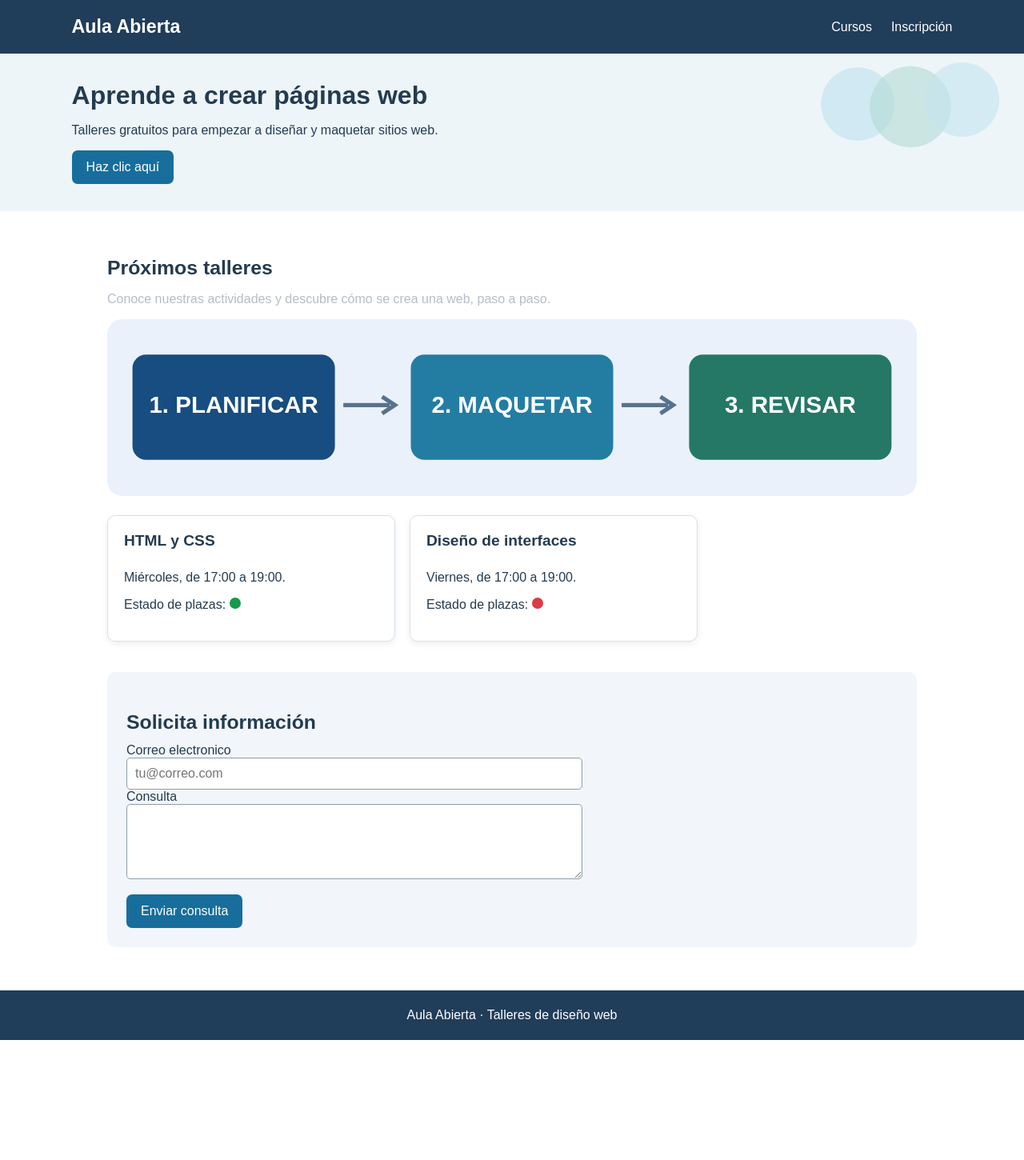
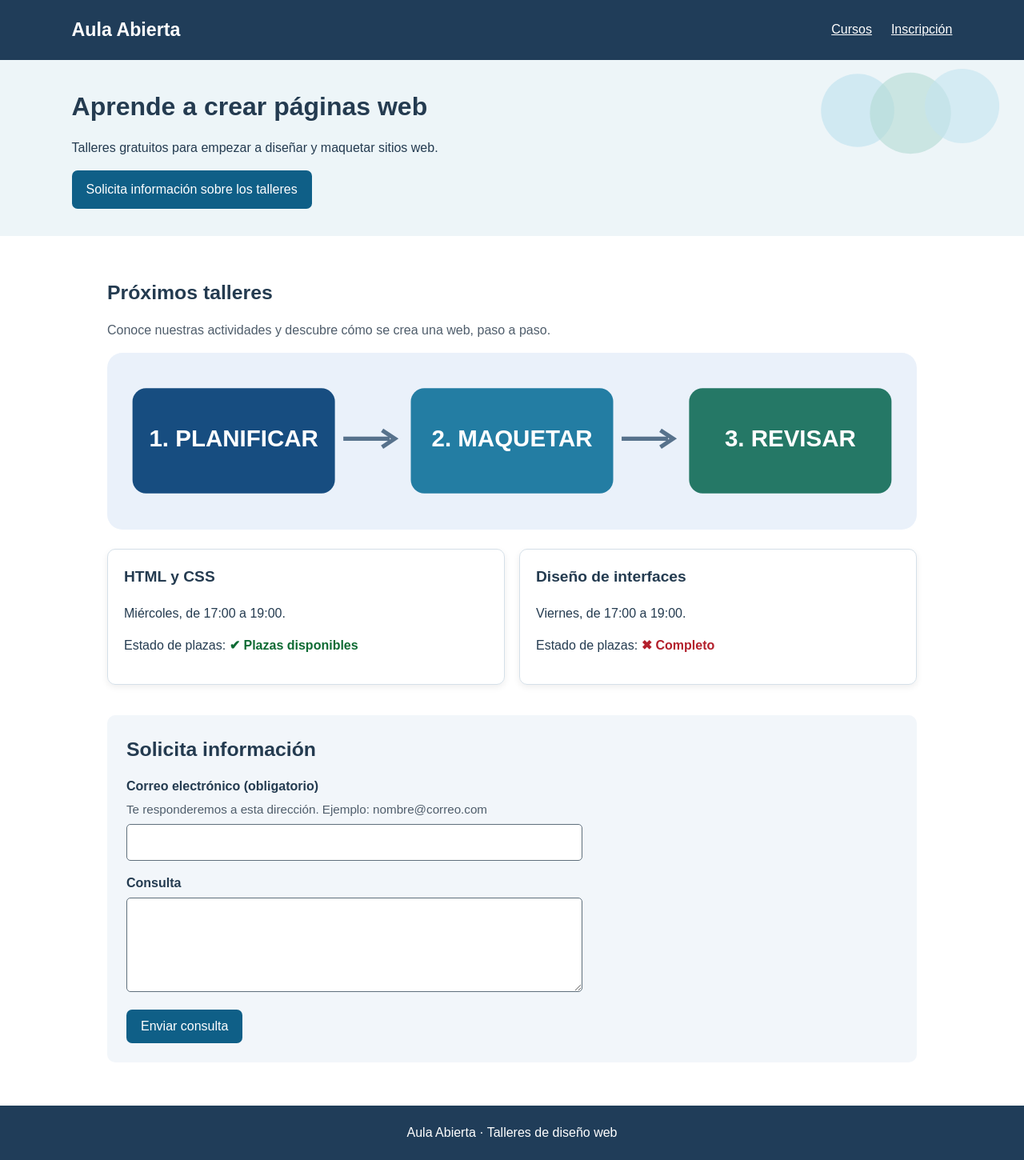
Before and after one commit to rSainz21/DAW2, a PHP site: page / in a window 1280 px wide. Shown: the whole page at 80% size. Before the commit the page ends 1300 px from the top, so only its background shows below. Run offline with PHP 8.4, Linux system fonts and the light colour scheme.

Commit message:
inicio de la practica 2 de diw(terminar en casa) accesibilidad y SEO

```diff
--- a/DIW/Tema5/Práctica 1 Unidad 5/estilos.css
+++ b/DIW/Tema5/Práctica 1 Unidad 5/estilos.css
@@ -1,28 +1,255 @@
-* { box-sizing: border-box; }
-body { margin: 0; font-family: Arial, sans-serif; color: #243b50; background: #ffffff; }
-.cabecera { background: #203d59; color: white; padding: 20px 7%; display: flex; justify-content: space-between; align-items: center; }
-.marca { font-size: 1.45rem; font-weight: bold; }
-.menu { display: flex; gap: 24px; }
-.menu a { color: white; text-decoration: none; }
-.hero { background: #edf5f8; padding: 34px 7%; position: relative; overflow: hidden; }
-.hero h2 { position: relative; margin: 0 0 12px; font-size: 2rem; }
-.hero p { position: relative; max-width: 580px; }
-.decoracion { position: absolute; width: 250px; top: 4px; right: 10px; opacity: .6; pointer-events: none; }
-.boton-enlace, button { display: inline-block; background: #176e9c; color: white; padding: 12px 18px; border-radius: 7px; text-decoration: none; border: 0; cursor: pointer; font-size: 1rem; }
-.contenedor { max-width: 1060px; margin: auto; padding: 32px 24px; }
-.contenedor h3 { font-size: 1.55rem; margin-bottom: 12px; }
-.introduccion { color: #b6bdc6; }
-.proceso { display: block; width: 100%; margin: 16px 0 24px; border-radius: 12px; }
-.tarjetas { display: grid; grid-template-columns: 360px 360px; gap: 18px; }
-.tarjeta { border: 1px solid #d5e0e9; border-radius: 10px; padding: 20px; box-shadow: 0 3px 9px #00000012; }
-.tarjeta h4 { margin-top: 0; font-size: 1.2rem; }
-.estado { display: inline-block; width: 14px; height: 14px; border-radius: 50%; }
-.estado.disponible { background: #15994b; }
-.estado.completo { background: #dc3c48; }
-.registro { margin-top: 38px; padding: 24px; background: #f2f6fa; border-radius: 10px; }
-.registro form { max-width: 570px; }
-.registro form p { margin: 16px 0 6px; }
-input, textarea { width: 100%; font: inherit; padding: 10px; border: 1px solid #8d9ba6; border-radius: 5px; }
-.registro button { margin-top: 15px; }
-.pie { margin-top: 22px; padding: 22px; text-align: center; background: #203d59; color: white; }
-a:focus, button:focus, input:focus, textarea:focus { outline: none; }
+* {
+    box-sizing: border-box;
+}
+
+body {
+    margin: 0;
+    font-family: Arial, sans-serif;
+    color: #243b50;
+    background: #ffffff;
+    line-height: 1.5;
+}
+
+/* Enlace "Saltar al contenido": oculto fuera de pantalla hasta que recibe el foco */
+.saltar {
+    position: absolute;
+    left: -9999px;
+    top: 10px;
+    background: #ffffff;
+    color: #203d59;
+    padding: 10px 16px;
+    font-weight: bold;
+}
+
+.saltar:focus {
+    left: 10px;
+}
+
+/* Cabecera */
+.cabecera {
+    background: #203d59;
+    color: white;
+    padding: 20px 7%;
+    display: flex;
+    flex-wrap: wrap;
+    justify-content: space-between;
+    align-items: center;
+    gap: 12px;
+}
+
+.marca {
+    margin: 0;
+    font-size: 1.45rem;
+    font-weight: bold;
+}
+
+.menu ul {
+    list-style: none;
+    margin: 0;
+    padding: 0;
+    display: flex;
+    flex-wrap: wrap;
+    gap: 24px;
+}
+
+.menu a {
+    color: white;
+    text-decoration: underline;
+}
+
+/* Hero */
+.hero {
+    background: #edf5f8;
+    padding: 34px 7%;
+    position: relative;
+    overflow: hidden;
+}
+
+.hero h1 {
+    position: relative;
+    margin: 0 0 12px;
+    font-size: 2rem;
+}
+
+.hero p {
+    position: relative;
+    max-width: 580px;
+}
+
+.decoracion {
+    position: absolute;
+    width: 250px;
+    top: 4px;
+    right: 10px;
+    opacity: .6;
+    pointer-events: none;
+}
+
+/* Botones (blanco sobre #0f5f87 = 6,98:1) */
+.boton-enlace,
+button {
+    position: relative;
+    display: inline-block;
+    background: #0f5f87;
+    color: white;
+    padding: 12px 18px;
+    border-radius: 7px;
+    text-decoration: none;
+    border: 0;
+    cursor: pointer;
+    font-size: 1rem;
+}
+
+.boton-enlace:hover,
+button:hover {
+    background: #203d59;
+}
+
+/* Contenido */
+.contenedor {
+    max-width: 1060px;
+    margin: auto;
+    padding: 32px 24px;
+}
+
+.contenedor h2 {
+    font-size: 1.55rem;
+    margin-bottom: 12px;
+}
+
+/* Antes #b6bdc6 (1,89:1). Ahora #4f5d6b sobre blanco = 6,75:1 */
+.introduccion {
+    color: #4f5d6b;
+}
+
+.proceso {
+    display: block;
+    width: 100%;
+    height: auto;
+    margin: 16px 0 24px;
+    border-radius: 12px;
+}
+
+/* Tarjetas: dos columnas flexibles en lugar de 360px fijos */
+.tarjetas {
+    display: grid;
+    grid-template-columns: 1fr 1fr;
+    gap: 18px;
+}
+
+.tarjeta {
+    border: 1px solid #d5e0e9;
+    border-radius: 10px;
+    padding: 20px;
+    box-shadow: 0 3px 9px #00000012;
+}
+
+.tarjeta h3 {
+    margin-top: 0;
+    font-size: 1.2rem;
+}
+
+/* Estados: texto + icono + color (el color ya no es la única pista) */
+.estado {
+    font-weight: bold;
+}
+
+.estado.disponible {
+    color: #0f6b34;
+}
+
+/* 6,62:1 sobre blanco */
+.estado.completo {
+    color: #b3202c;
+}
+
+/* 6,65:1 sobre blanco */
+
+/* Formulario */
+.registro {
+    margin-top: 38px;
+    padding: 24px;
+    background: #f2f6fa;
+    border-radius: 10px;
+}
+
+.registro h2 {
+    margin-top: 0;
+}
+
+.registro form {
+    max-width: 570px;
+}
+
+label {
+    display: block;
+    margin: 16px 0 6px;
+    font-weight: bold;
+}
+
+.ayuda {
+    margin: 0 0 6px;
+    font-size: .95rem;
+    color: #4f5d6b;
+}
+
+/* Borde #5f6f7c: 4,77:1 sobre el fondo del formulario (mínimo 3:1 para componentes) */
+input,
+textarea {
+    width: 100%;
+    font: inherit;
+    padding: 10px;
+    border: 1px solid #5f6f7c;
+    border-radius: 5px;
+}
+
+.registro button {
+    margin-top: 15px;
+}
+
+/* Pie */
+.pie {
+    margin-top: 22px;
+    padding: 22px;
+    text-align: center;
+    background: #203d59;
+    color: white;
+}
+
+.pie p {
+    margin: 0;
+}
+
+/* (g) Foco visible: se elimina el "outline: none" y se pone un contorno claro */
+a:focus,
+button:focus,
+input:focus,
+textarea:focus {
+    outline: 3px solid #203d59;
+    outline-offset: 3px;
+}
+
+/* Sobre fondo oscuro el contorno es amarillo (#ffd166 sobre #203d59 = 7,78:1) */
+.cabecera a:focus,
+.saltar:focus {
+    outline-color: #ffd166;
+}
+
+/* (h) Pantallas estrechas y zoom al 200 % */
+@media (max-width: 700px) {
+    .tarjetas {
+        grid-template-columns: 1fr;
+    }
+
+    .decoracion {
+        display: none;
+    }
+
+    .hero h1 {
+        font-size: 1.6rem;
+    }
+
+    .contenedor {
+        padding: 24px 16px;
+    }
+}
--- a/DIW/Tema5/Práctica 1 Unidad 5/index.html
+++ b/DIW/Tema5/Práctica 1 Unidad 5/index.html
@@ -6,59 +6,84 @@
     <meta name="viewport" content="width=device-width, initial-scale=1.0">
     <title>Página</title>
     <link rel="stylesheet" href="estilos.css">
+    <link rel="icon" href="#">
 </head>
 
 <body>
+    <!-- Enlace para saltar directamente al contenido con el teclado -->
+    <a class="saltar" href="#contenido">Saltar al contenido principal</a>
 
-    <header>
-        <div class="cabecera">
-            <div class="marca">Aula Abierta</div>
-            <div class="menu">
-                <a href="#cursos">Cursos</a>
-                <a href="#inscripcion">Inscripción</a>
-            </div>
-        </div>
+    <!-- (b) Etiquetas semánticas en lugar de div -->
+    <header class="cabecera">
+        <p class="marca">Aula Abierta</p>
+        <nav class="menu" aria-label="Menú principal">
+            <ul>
+                <li><a href="#cursos">Cursos</a></li>
+                <li><a href="#inscripcion">Inscripción</a></li>
+            </ul>
+        </nav>
     </header>
 
-    <div class="hero" id="inicio">
-        <img class="decoracion" src="img/decoracion.svg" alt="Tres círculos decorativos azules y verdes">
-        <h2>Aprende a crear páginas web</h2>
+    <main id="contenido">
+        <section class="hero" id="inicio">
+            <!-- (c) Imagen decorativa: alt vacío para que el lector de pantalla la ignore -->
+            <img class="decoracion" src="img/decoracion.svg" alt="">
+            <!-- (b) La página empieza por un h1 -->
+            <h1>Aprende a crear páginas web</h1>
             <p>Talleres gratuitos para empezar a diseñar y maquetar sitios web.</p>
-        <a class="boton-enlace" href="#inscripcion">Haz clic aquí</a>
-    </div>
+            <!-- (d) Enlace que dice a dónde lleva -->
+            <a class="boton-enlace" href="#inscripcion">Solicita información sobre los talleres</a>
+        </section>
 
         <div class="contenedor">
-        <h3 id="cursos">Próximos talleres</h3>
+            <section aria-labelledby="cursos">
+                <h2 id="cursos">Próximos talleres</h2>
                 <p class="introduccion">Conoce nuestras actividades y descubre cómo se crea una web, paso a paso.</p>
+                <!-- (c) Imagen informativa: el alt transmite la misma información que la imagen -->
                 <img class="proceso" src="img/proceso.svg"
-            alt="Tres etiquetas de un proceso, primero planificar, segundo maquetar y tercero revisar">
+                    alt="Proceso para crear una web en tres pasos: 1. Planificar, 2. Maquetar y 3. Revisar.">
 
                 <div class="tarjetas">
                     <article class="tarjeta">
-                <h4>HTML y CSS</h4>
+                        <h3>HTML y CSS</h3>
                         <p>Miércoles, de 17:00 a 19:00.</p>
-                <p>Estado de plazas: <span class="estado disponible"></span></p>
+                        <!-- (f) El estado se indica con texto e icono, no solo con color -->
+                        <p>Estado de plazas:
+                            <span class="estado disponible"><span aria-hidden="true">✔</span> Plazas disponibles</span>
+                        </p>
                     </article>
                     <article class="tarjeta">
-                <h4>Diseño de interfaces</h4>
+                        <h3>Diseño de interfaces</h3>
                         <p>Viernes, de 17:00 a 19:00.</p>
-                <p>Estado de plazas: <span class="estado completo"></span></p>
+                        <p>Estado de plazas:
+                            <span class="estado completo"><span aria-hidden="true">✖</span> Completo</span>
+                        </p>
                     </article>
                 </div>
+            </section>
 
-        <div class="registro" id="inscripcion">
-            <h3>Solicita información</h3>
+            <section class="registro" aria-labelledby="titulo-inscripcion" id="inscripcion">
+                <h2 id="titulo-inscripcion">Solicita información</h2>
                 <form action="#" method="get">
-                <label for="correo">Correo electronico</label>
-                <input type="email" id="correo" name="correo" placeholder="tu@correo.com" required>
+                    <!-- (e) label asociado a cada campo mediante for / id -->
+                    <label for="correo">Correo electrónico (obligatorio)</label>
+                    <!-- (6) El texto de ayuda se asocia al campo con aria-describedby -->
+                    <p class="ayuda" id="ayuda-correo">Te responderemos a esta dirección. Ejemplo: nombre@correo.com</p>
+                    <input type="email" id="correo" name="correo" autocomplete="email" aria-describedby="ayuda-correo"
+                        required>
+
                     <label for="consulta">Consulta</label>
                     <textarea id="consulta" name="consulta" rows="4"></textarea>
+
                     <button type="submit">Enviar consulta</button>
                 </form>
+            </section>
         </div>
-    </div>
+    </main>
 
-    <div class="pie">Aula Abierta · Talleres de diseño web</div>
+    <footer class="pie">
+        <p>Aula Abierta · Talleres de diseño web</p>
+    </footer>
 </body>
 
 </html>
```
Also changed, not shown: DIW/Tema5/Práctica 1 Unidad 5/respuestas.md (added, +102 -0 lines), DIW/Tema5/Práctica 2 Unidad 5 2026 2027/estilos.css (added, +64 -0 lines), DIW/Tema5/Práctica 2 Unidad 5 2026 2027/index.html (added, +103 -0 lines), DIW/Tema5/Práctica 2 Unidad 5 2026 2027/respuestas.md (added, +8 -0 lines), DIW/Tema5/Práctica 2 Unidad 5 2026 2027/img/arte.svg (added), DIW/Tema5/Práctica 2 Unidad 5 2026 2027/img/cartel.svg (added), DIW/Tema5/Práctica 2 Unidad 5 2026 2027/img/decoracion.svg (added), DIW/Tema5/Práctica 2 Unidad 5 2026 2027/img/foto.svg (added), DIW/Tema5/Práctica 2 Unidad 5 2026 2027/img/musica.svg (added), 1 other file. Lines whose indentation alone changed are shown as unchanged.
